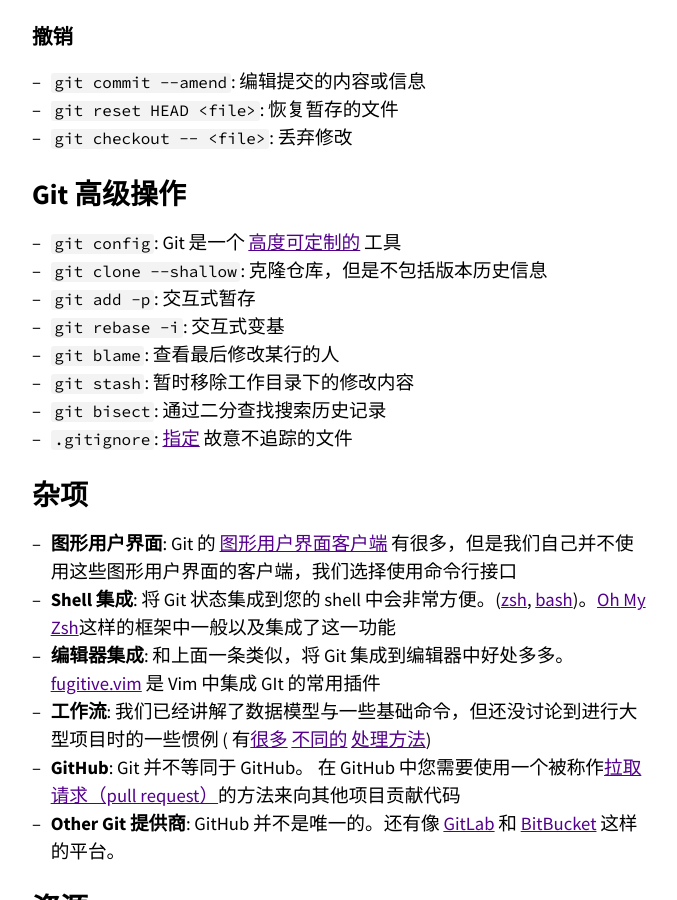
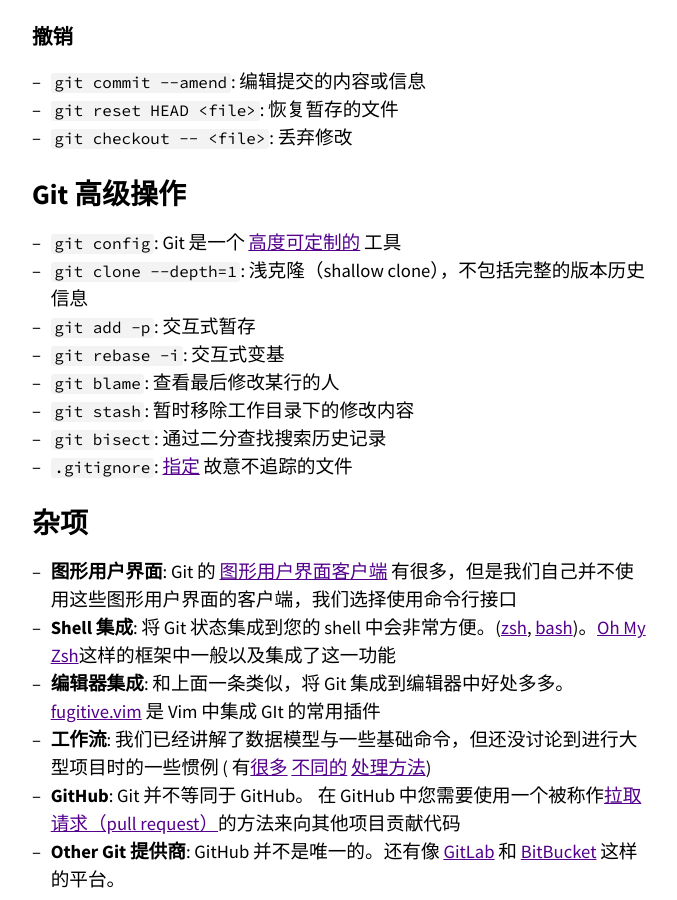
Before and after one commit to missing-semester-cn/missing-semester-cn.github.io, a Jekyll site: the page built from _2020/version-control.md, in a window 1280 px wide and 900 px high, scrolled down 7274 px. Shown: the whole window, without its empty margins (300-977 px from the left). Built offline with Jekyll 4.4.1, drawn with Linux system fonts in a browser that asks for light colours.

Commit message:
[upstream sync] cb7f8ca

```diff
--- a/_2020/version-control.md
+++ b/_2020/version-control.md
@@ -392,7 +392,7 @@ command is used for merging.
 # Git 高级操作
 
 - `git config`: Git 是一个 [高度可定制的](https://git-scm.com/docs/git-config) 工具
-- `git clone --shallow`: 克隆仓库，但是不包括版本历史信息
+- `git clone --depth=1`: 浅克隆（shallow clone），不包括完整的版本历史信息
 - `git add -p`: 交互式暂存
 - `git rebase -i`: 交互式变基
 - `git blame`: 查看最后修改某行的人
```
